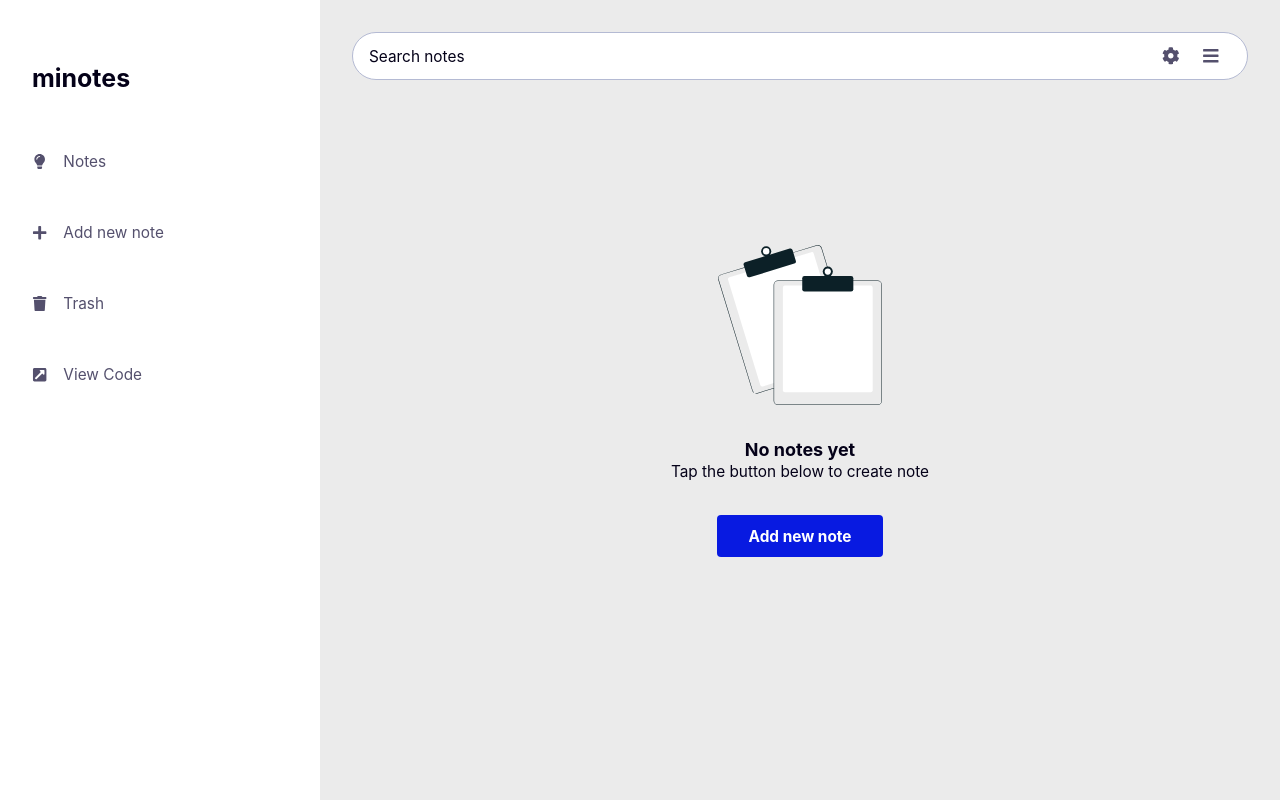
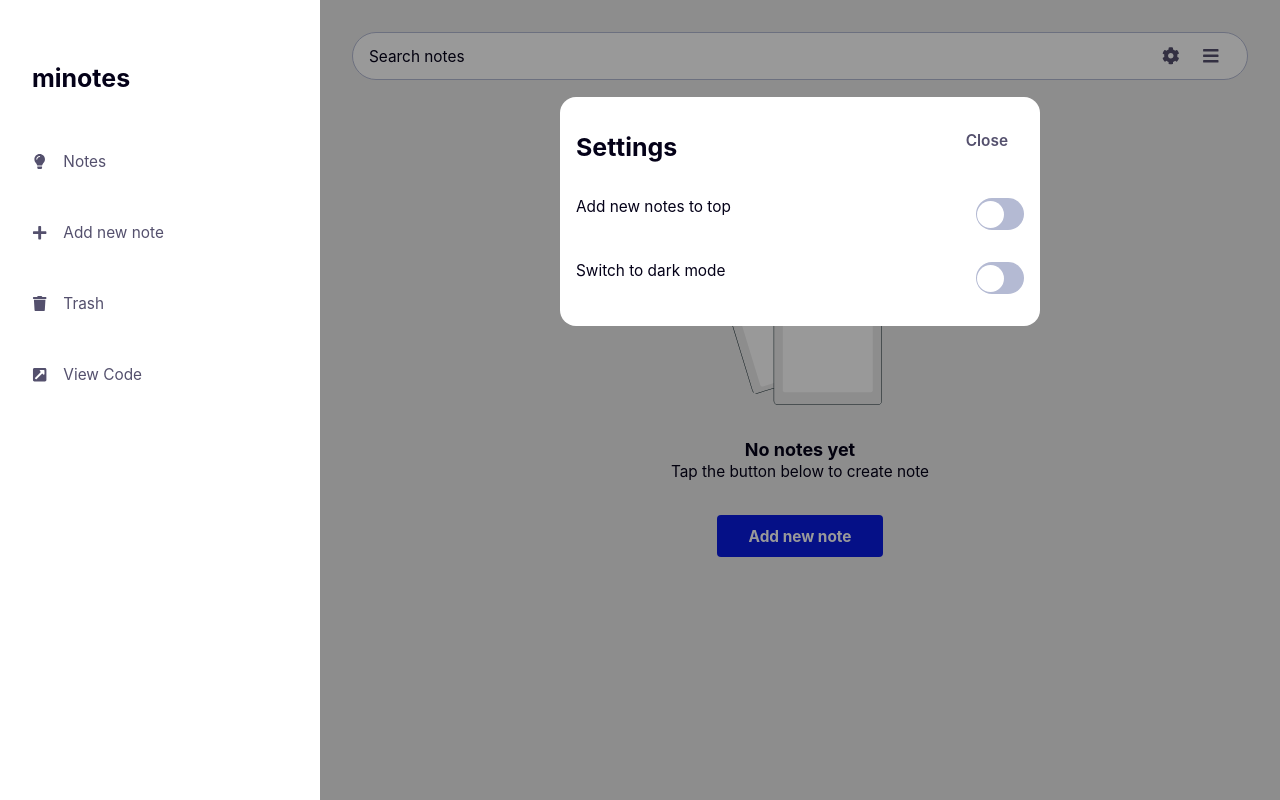
Before and after one commit to gzkdev/minote, a React (Create React App) app: page / in a window 1280 px wide. Both pictures are taken after a click on the button 1171 px from the left and 56 px from the top of the page. Built offline with nearby package versions, Linux system fonts and the light colour scheme.

Commit message:
mass update on modal components

```diff
--- /dev/null
+++ b/src/components/Modal/Modal.jsx
@@ -0,0 +1,43 @@
+import styled from "styled-components";
+import SettingsModal from "./SettingsModal";
+
+const ModalStyled = styled.div`
+  position: absolute;
+  top: 4rem;
+  left: 50%;
+  width: min(100%, 480px);
+  transform: translate(-50%, 0);
+  min-height: 100%;
+  background-color: var(--color-100);
+  border-radius: 16px;
+  padding: 1rem 1rem;
+  box-shadow: 0 0 0 100vh rgba(0, 0, 0, 0.4);
+
+  & > button {
+    position: absolute;
+    width: fit-content;
+    top: 1.5rem;
+    right: 1rem;
+    font-size: var(--fs--2);
+    margin-left: auto;
+    padding: 0 1rem;
+    font-weight: 600;
+
+    & span {
+      margin-right: 0.5rem;
+    }
+  }
+`;
+
+export default function Modal({ state, stateFunction }) {
+  return (
+    <>
+      {state && (
+        <ModalStyled>
+          <button onClick={() => stateFunction(!state)}>Close</button>
+          <SettingsModal />
+        </ModalStyled>
+      )}
+    </>
+  );
+}
--- /dev/null
+++ b/src/components/Modal/SettingsModal.jsx
@@ -0,0 +1,33 @@
+import styled from "styled-components";
+import Toggle from "../Toggle";
+
+const SettingsModalStyled = styled.div`
+  padding: 1rem 0;
+
+  & h4 {
+    font-size: var(--fs-1);
+  }
+
+  & div {
+    display: flex;
+    align-items: center;
+    justify-content: space-between;
+    margin-top: 1rem;
+  }
+`;
+
+function SettingsModal() {
+  return (
+    <SettingsModalStyled>
+      <h4>Settings</h4>
+      <div>
+        <span>Add new notes to top</span> <Toggle />
+      </div>
+      <div>
+        <span>Switch to dark mode</span> <Toggle />
+      </div>
+    </SettingsModalStyled>
+  );
+}
+
+export default SettingsModal;
--- a/src/components/SearchBar/SearchBar.jsx
+++ b/src/components/SearchBar/SearchBar.jsx
@@ -1,12 +1,13 @@
-import { useContext } from "react";
+import { useContext, useState } from "react";
 import NotesContext from "../../NotesContext";
-// import SearchInput from "./SearchInput";
 import SearchBarStyled from "./SearchBar.styled";
 import { FaBars, FaCog } from "react-icons/fa";
+import Modal from "../Modal/Modal";
 
 function SearchBar() {
   const { searchText, setSearchText, toggleisActive } =
     useContext(NotesContext);
+  const [isSettingsOpen, setIsSettingsOpen] = useState(false);
 
   return (
     <SearchBarStyled>
@@ -16,12 +17,24 @@ function SearchBar() {
         value={searchText}
         onChange={(e) => setSearchText(e.target.value)}
       />
-      <button>
+      <button onClick={() => setIsSettingsOpen(!isSettingsOpen)}>
         <FaCog />
       </button>
       <button onClick={toggleisActive}>
         <FaBars />
       </button>
+      <Modal state={isSettingsOpen} stateFunction={setIsSettingsOpen} />
+      {/* {isSettingsOpen && (
+        <div onClick={() => setIsSettingsOpen(!isSettingsOpen)}>
+          <h4>Settings</h4>
+          <div>
+            Add new notes to top<div className="toggle"></div>
+          </div>
+          <div>
+            Switch to dark mode<div className="toggle"></div>
+          </div>
+        </div>
+      )} */}
     </SearchBarStyled>
   );
 }
--- /dev/null
+++ b/src/components/Toggle.jsx
@@ -0,0 +1,42 @@
+import { useState } from "react";
+import styled from "styled-components";
+import { motion } from "framer-motion";
+
+const ToggleStyled = styled.div`
+  --scale: 32px;
+  position: relative;
+  width: calc(var(--scale, 40px) * 1.5);
+  height: var(--scale, 40px);
+  background-color: var(--color-800);
+  padding: 1px;
+  display: flex;
+  display: flex;
+  align-items: center;
+  justify-content: flex-start;
+  border-radius: 24px;
+  cursor: pointer;
+
+  &[data-toggle="true"] {
+    justify-content: flex-end;
+    background-color: var(--color-200);
+  }
+
+  &::before {
+    content: "";
+    width: calc(var(--scale, 40px) - 5px);
+    height: calc(var(--scale, 40px) - 5px);
+    background-color: var(--color-100);
+    border-radius: 50%;
+  }
+`;
+
+export default function Toggle() {
+  const [isActive, setIsActive] = useState(false);
+  return (
+    <ToggleStyled
+      as={motion.div}
+      onClick={() => setIsActive(!isActive)}
+      data-toggle={isActive && isActive}
+    />
+  );
+}
```
Also changed, not shown: src/components/Modal/ModalContainer.jsx (deleted).
